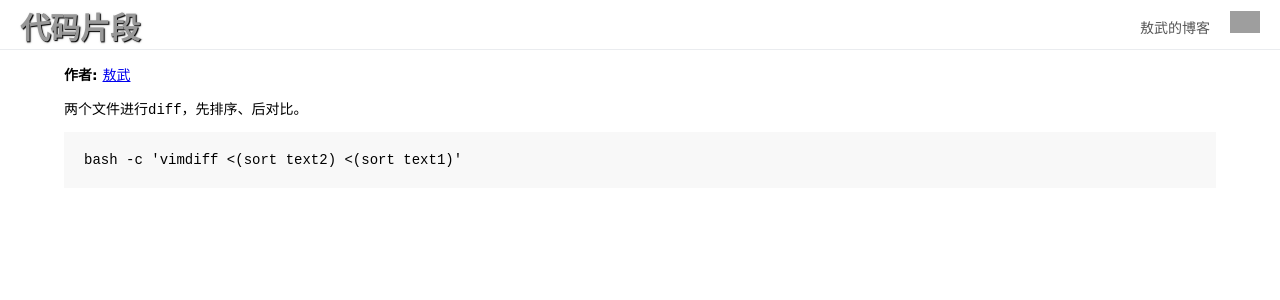
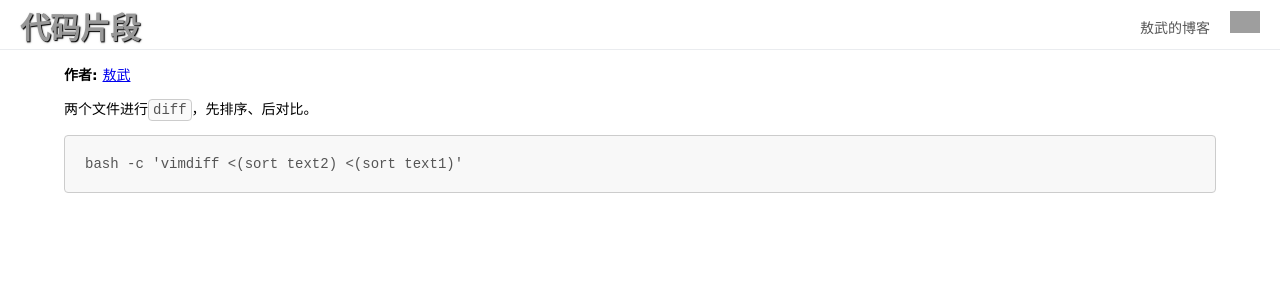
Before and after one commit to yihuaxiang/snippets, a Jekyll site: the page built from snippets/shell/diff.md, in a window 1280 px wide. Shown: the top 300 px of the page. Built offline with Jekyll 4.4.1, drawn with Linux system fonts in a browser that asks for light colours; grey boxes are pictures that could not be loaded.

```diff
--- a/_layouts/page.html
+++ b/_layouts/page.html
@@ -222,6 +222,14 @@
       margin: 1rem 0;
       padding: 0.25rem 0 0.25rem 1rem;
     }
+    code {
+      background-color: #FAFAFA;
+      display: inline-block;
+      padding: 2px 4px;
+      border: 1px solid #CCC;
+      border-radius: 4px;
+      color: #555;
+    }
   </style>
 </head>
 
```
